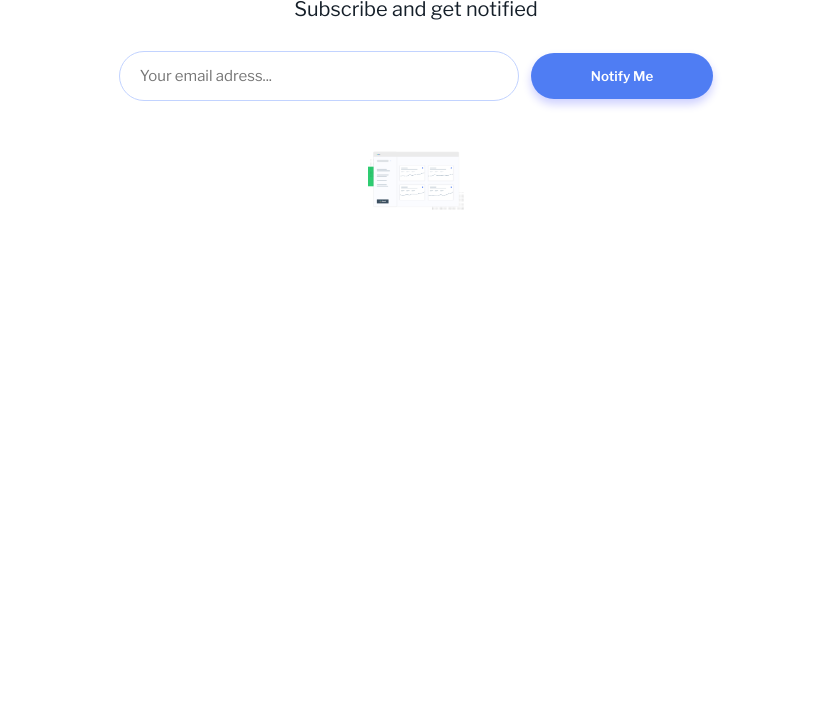
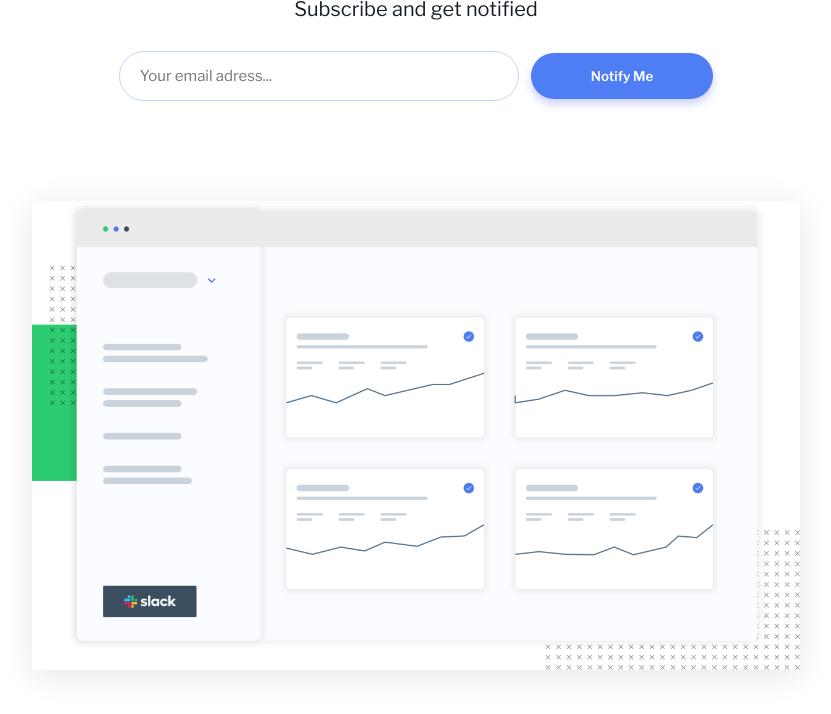
Before and after one commit to realnico/Coming-soon-form, a plain HTML site: page index.html in a window 1280 px wide. Shown: the part 212-926 px from the top of the page, without its empty margins (224-1055 px from the left). Before the commit the page ends 800 px from the top, so only its background shows below. Drawn offline with nearby package versions, Linux system fonts and the light colour scheme.

Commit message:
Added a illustration

```diff
--- a/index.html
+++ b/index.html
@@ -14,7 +14,7 @@
   </head>
   <body>
     <main>
-      <img src="/images/logo.svg" alt="" />
+      <img src="/images/logo.svg" alt="" id="logo" />
       <div class="main-text">
         <h1>We are launching <span>soon!</span></h1>
         <h2>Subscribe and get notified</h2>
@@ -28,7 +28,7 @@
         />
         <button type="submit">Notify Me</button>
       </form>
-      <img src="/images/illustration-dashboard.png" alt="" />
+      <img id="illustration" src="/images/illustration-dashboard.png" alt="" />
     </main>
   </body>
 </html>
--- a/styles/_image.scss
+++ b/styles/_image.scss
@@ -0,0 +1,7 @@
+#illustration {
+  width: 60%;
+  height: 60%;
+  margin: 10rem 10rem;
+  align-self: center;
+  box-shadow: 0px 5px 30px rgba($color: #000000, $alpha: 0.1);
+}
--- a/styles/_main.scss
+++ b/styles/_main.scss
@@ -3,7 +3,7 @@ main {
   flex-direction: column;
   text-align: center;
 
-  img {
+  #logo {
     height: 7.5%;
     width: 7.5%;
     margin: 5rem 5rem;
```
Also changed, not shown: styles/style.css, 1 other file.
